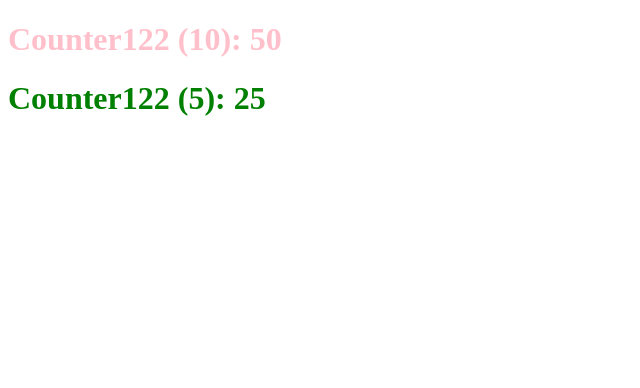
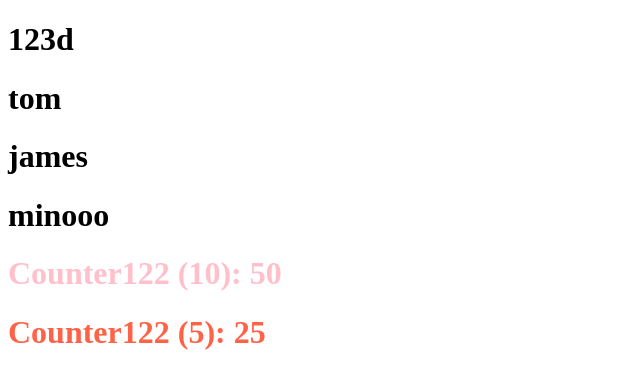
Before and after one commit to minooo/React-Study, a React app in the folder step-01/: page / in a window 1280 px wide. Shown: the top 388 px of the page, without its empty margins (0-640 px from the left). Built offline with nearby package versions, Linux system fonts and the light colour scheme.

Commit message:
step-01 完成 :blush:

```diff
--- a/step-01/package.json
+++ b/step-01/package.json
@@ -26,7 +26,6 @@
     "babel-preset-es2015": "^6.9.0",
     "babel-preset-es2015-loose": "^7.0.0",
     "babel-preset-react": "^6.11.1",
-    "babel-preset-react-hmre": "^1.1.1",
     "babel-preset-stage-0": "^6.5.0",
     "cross-env": "^2.0.0",
     "express": "^4.14.0",
--- a/step-01/src/App.js
+++ b/step-01/src/App.js
@@ -1,4 +1,4 @@
-import React, { Component } from 'react';
+/*import React, { Component } from 'react';
 import { NICE, SUPER_NICE } from './colors';
 
 class Counter extends Component {
@@ -36,4 +36,59 @@ export default class App extends Component {
       </div>
     );
   }
+}*/
+
+import React, { Component } from 'react';
+import { NICE, SUPER_NICE } from './colors';
+
+class Counter extends Component {
+  constructor(props) {
+    super(props);
+    this.state = { counter: 0 };
+    this.interval = setInterval(() => this.tick(), 1000);
+  }
+
+  tick() {
+    this.setState({
+      counter: this.state.counter + this.props.increment
+    });
+  }
+
+  componentWillUnmount() {
+    clearInterval(this.interval);
+  }
+
+  render() {
+    return (
+      <h1 style={{ color: this.props.color }}>
+        Counter122 ({this.props.increment}): {this.state.counter}
+      </h1>
+    );
+  }
 }
+
+export default class App extends Component {
+  state = {
+    names: [
+      {name: '123d'},
+      {name: 'tom'},
+      {name: 'james'},
+      {name: 'minooo'}
+    ]
+  };
+
+  render() {
+    const {names} = this.state;
+    return (
+      <div>
+        {
+          names.map((item, index) =>
+            <h1 key={index}>{item.name}</h1>
+          )
+        }
+        <Counter increment={10} color={NICE} />
+        <Counter increment={5} color={SUPER_NICE} />
+      </div>
+    );
+  }
+}
--- a/step-01/src/colors.js
+++ b/step-01/src/colors.js
@@ -1,2 +1,2 @@
 export const NICE = 'pink';
-export const SUPER_NICE = 'green';
+export const SUPER_NICE = 'tomato';
```
Also changed, not shown: step-01/.babelrc, 1 other file (tests, documents, lock files or other folders).
